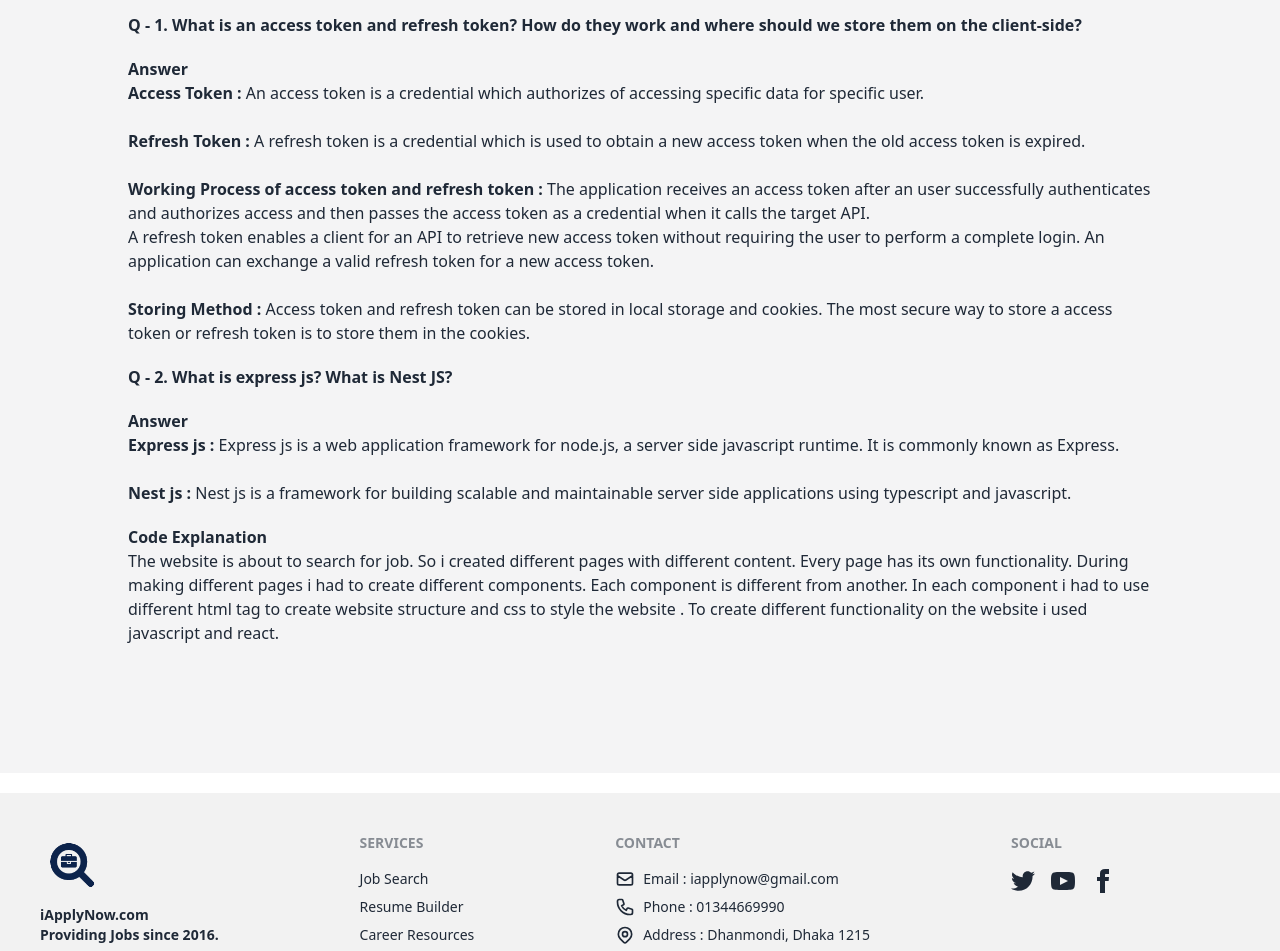
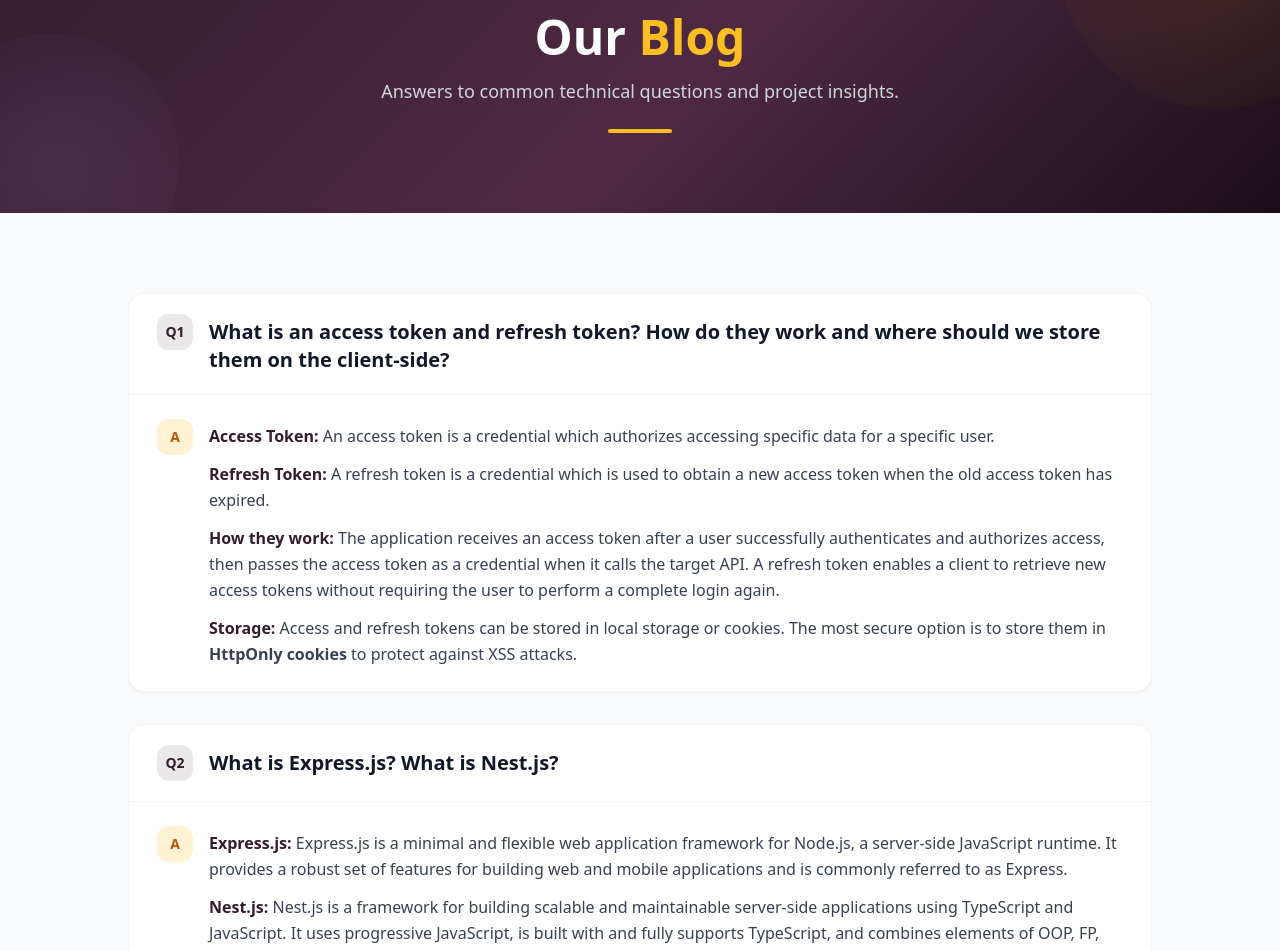
Before and after one commit to assadujjaman112/job-seeking-client-assignment-11, a React (Vite) app: page /blog in a window 1280 px wide. Shown: the part 180-1131 px from the top of the page. Built offline with nearby package versions, Linux system fonts and the light colour scheme; no server answers.

Commit message:
change the design of blogs page

```diff
--- a/src/pages/blog/Blog.jsx
+++ b/src/pages/blog/Blog.jsx
@@ -1,60 +1,153 @@
 import { Helmet } from "react-helmet-async";
+
+const questions = [
+  {
+    id: 1,
+    question:
+      "What is an access token and refresh token? How do they work and where should we store them on the client-side?",
+    answer: (
+      <>
+        <p className="text-gray-700 leading-relaxed">
+          <span className="font-semibold text-[#331D2C]">Access Token:</span>{" "}
+          An access token is a credential which authorizes accessing specific
+          data for a specific user.
+        </p>
+        <p className="text-gray-700 leading-relaxed mt-3">
+          <span className="font-semibold text-[#331D2C]">Refresh Token:</span>{" "}
+          A refresh token is a credential which is used to obtain a new access
+          token when the old access token has expired.
+        </p>
+        <p className="text-gray-700 leading-relaxed mt-3">
+          <span className="font-semibold text-[#331D2C]">
+            How they work:
+          </span>{" "}
+          The application receives an access token after a user successfully
+          authenticates and authorizes access, then passes the access token as a
+          credential when it calls the target API. A refresh token enables a
+          client to retrieve new access tokens without requiring the user to
+          perform a complete login again.
+        </p>
+        <p className="text-gray-700 leading-relaxed mt-3">
+          <span className="font-semibold text-[#331D2C]">
+            Storage:
+          </span>{" "}
+          Access and refresh tokens can be stored in local storage or cookies.
+          The most secure option is to store them in{" "}
+          <span className="font-semibold">HttpOnly cookies</span> to protect
+          against XSS attacks.
+        </p>
+      </>
+    ),
+  },
+  {
+    id: 2,
+    question: "What is Express.js? What is Nest.js?",
+    answer: (
+      <>
+        <p className="text-gray-700 leading-relaxed">
+          <span className="font-semibold text-[#331D2C]">Express.js:</span>{" "}
+          Express.js is a minimal and flexible web application framework for
+          Node.js, a server-side JavaScript runtime. It provides a robust set of
+          features for building web and mobile applications and is commonly
+          referred to as Express.
+        </p>
+        <p className="text-gray-700 leading-relaxed mt-3">
+          <span className="font-semibold text-[#331D2C]">Nest.js:</span>{" "}
+          Nest.js is a framework for building scalable and maintainable
+          server-side applications using TypeScript and JavaScript. It uses
+          progressive JavaScript, is built with and fully supports TypeScript,
+          and combines elements of OOP, FP, and FRP.
+        </p>
+      </>
+    ),
+  },
+  {
+    id: 3,
+    question: "Code Explanation",
+    answer: (
+      <p className="text-gray-700 leading-relaxed">
+        The website is about searching for jobs. Different pages were created
+        with different content, each having its own functionality. During
+        development, various components were built — each serving a distinct
+        purpose. HTML tags provide the website structure, Tailwind CSS handles
+        the styling, and React with JavaScript powers the interactivity and
+        dynamic functionality.
+      </p>
+    ),
+  },
+];
 
 const Blog = () => {
   return (
-    <div className="w-full bg-zinc-100 py-5 md:py-10 lg:py-16 mb-5">
+    <div className="bg-gray-50 min-h-screen">
       <Helmet>
         <title>iApplyNow | Blog</title>
       </Helmet>
-      <div className="w-11/12 md:w-4/5 mx-auto space-y-5 my-5 md:my-10 lg:my-16">
-        <h1 className="font-bold">
-          Q - 1. What is an access token and refresh token? How do they work and
-          where should we store them on the client-side?
-        </h1>
-        <p>
-          <span className="font-bold">Answer</span> <br />
-          <span className="font-bold">Access Token :</span> An access token is a
-          credential which authorizes of accessing specific data for specific
-          user. <br /> <br />
-          <span className="font-bold">Refresh Token : </span>A refresh token is
-          a credential which is used to obtain a new access token when the old
-          access token is expired. <br /> <br />
-          <span className="font-bold">
-            Working Process of access token and refresh token :{" "}
-          </span>{" "}
-          The application receives an access token after an user successfully
-          authenticates and authorizes access and then passes the access token
-          as a credential when it calls the target API. <br />A refresh token
-          enables a client for an API to retrieve new access token without
-          requiring the user to perform a complete login. An application can
-          exchange a valid refresh token for a new access token. <br /> <br />
-          <span className="font-bold">Storing Method : </span>Access token and
-          refresh token can be stored in local storage and cookies. The most
-          secure way to store a access token or refresh token is to store them
-          in the cookies.
-        </p>
-        <h1 className="font-bold">
-          Q - 2. What is express js? What is Nest JS?
-        </h1>
-        <p>
-          <span className="font-bold">Answer</span> <br />
-          <span className="font-bold">Express js : </span>Express js is a web
-          application framework for node.js, a server side javascript runtime.
-          It is commonly known as Express. <br /> <br />
-          <span className="font-bold">Nest js : </span> Nest js is a framework
-          for building scalable and maintainable server side applications using
-          typescript and javascript.
-        </p>
-        <p>
-        <span className="font-bold">Code Explanation</span> <br />
-          The website is about to search for job. So i created different pages
-          with different content. Every page has its own functionality. During
-          making different pages i had to create different components. Each
-          component is different from another. In each component i had to use
-          different html tag to create website structure and css to style the
-          website . To create different functionality on the website i used
-          javascript and react.
-        </p>
+
+      {/* Hero banner */}
+      <div
+        className="relative overflow-hidden"
+        style={{
+          background:
+            "linear-gradient(135deg, #331D2C 0%, #4e2a42 55%, #1a0e18 100%)",
+        }}
+      >
+        <div
+          className="absolute top-0 right-0 w-80 h-80 rounded-full opacity-10 pointer-events-none"
+          style={{
+            background: "radial-gradient(circle, #f59e0b, transparent)",
+            transform: "translate(30%, -30%)",
+          }}
+        />
+        <div
+          className="absolute bottom-0 left-0 w-64 h-64 rounded-full opacity-10 pointer-events-none"
+          style={{
+            background: "radial-gradient(circle, #a78bfa, transparent)",
+            transform: "translate(-30%, 30%)",
+          }}
+        />
+        <div className="relative w-11/12 md:w-4/5 mx-auto py-14 lg:py-20 text-center">
+          <span className="inline-block bg-amber-400 text-amber-900 text-xs font-bold uppercase tracking-widest px-4 py-1.5 rounded-full mb-5">
+            Knowledge Base
+          </span>
+          <h1 className="text-4xl md:text-5xl font-extrabold text-white leading-tight">
+            Our <span className="text-amber-400">Blog</span>
+          </h1>
+          <p className="text-gray-300 mt-4 text-base md:text-lg max-w-xl mx-auto">
+            Answers to common technical questions and project insights.
+          </p>
+          <div className="w-16 h-1 bg-amber-400 mx-auto mt-6 rounded-full" />
+        </div>
+      </div>
+
+      {/* Q&A Cards */}
+      <div className="w-11/12 md:w-4/5 mx-auto py-14 md:py-20 space-y-8">
+        {questions.map(({ id, question, answer }) => (
+          <div
+            key={id}
+            className="bg-white rounded-2xl shadow-sm border border-gray-100 overflow-hidden"
+          >
+            {/* Card header */}
+            <div className="flex items-start gap-4 px-7 py-5 border-b border-gray-100">
+              <span className="flex-shrink-0 w-9 h-9 rounded-xl bg-[#331D2C]/10 flex items-center justify-center text-[#331D2C] font-extrabold text-sm">
+                Q{id}
+              </span>
+              <h2 className="text-lg md:text-xl font-bold text-gray-900 leading-snug pt-1">
+                {question}
+              </h2>
+            </div>
+
+            {/* Card body */}
+            <div className="px-7 py-6">
+              <div className="flex items-start gap-4">
+                <span className="flex-shrink-0 w-9 h-9 rounded-xl bg-amber-400/20 flex items-center justify-center text-amber-700 font-extrabold text-sm">
+                  A
+                </span>
+                <div className="flex-1 pt-1">{answer}</div>
+              </div>
+            </div>
+          </div>
+        ))}
       </div>
     </div>
   );
```
